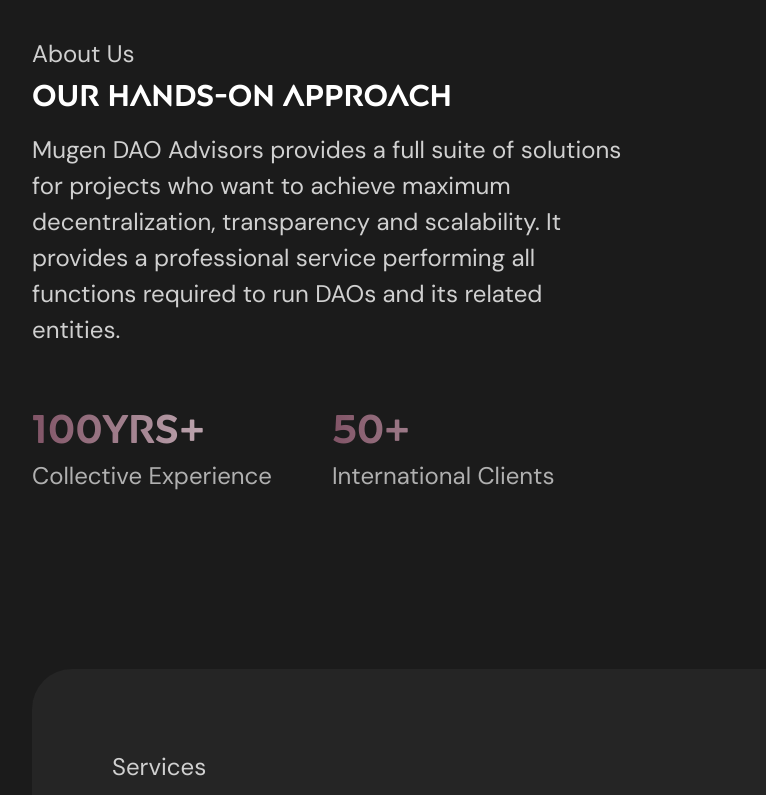
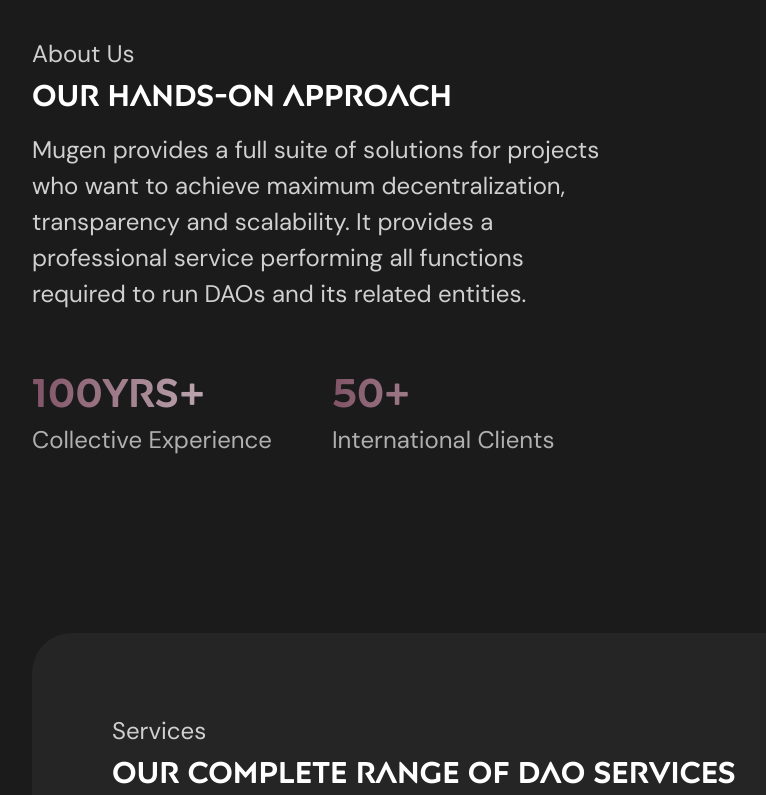
Before and after one commit to MugenDAOAdvisors/mugendaoadvisors.github.io, a Next.js app: page / in a window 1280 px wide. Shown: the part 900-1695 px from the top of the page, without its empty margins (18-784 px from the left). Built offline with nearby package versions, Linux system fonts and the light colour scheme.

Commit message:
Text Change on About Component

```diff
--- a/components/About.tsx
+++ b/components/About.tsx
@@ -6,7 +6,7 @@
                 <h2>Our hands-on approach</h2>
             </div>
             <div className="flex flex-col xl:flex-row mt-[15px]">
-                <p className="xl:w-1/2">Mugen DAO Advisors provides a full suite of solutions for projects who want to achieve maximum decentralization, transparency and scalability. It provides a professional service performing all functions required to run DAOs and its related entities.</p>
+                <p className="xl:w-1/2">Mugen provides a full suite of solutions for projects who want to achieve maximum decentralization, transparency and scalability. It provides a professional service performing all functions required to run DAOs and its related entities.</p>
             </div>
             <div className="flex flex-col md:flex-row justify-start 2xl:gap-[60px] md:gap-[60px] gap-[30px] mt-[50px]">
                 <div>
```
